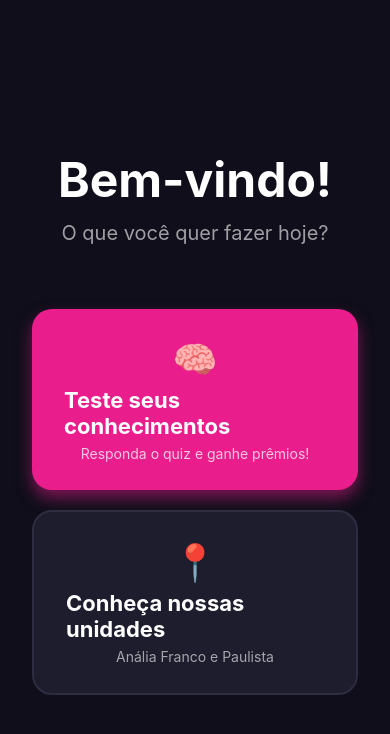
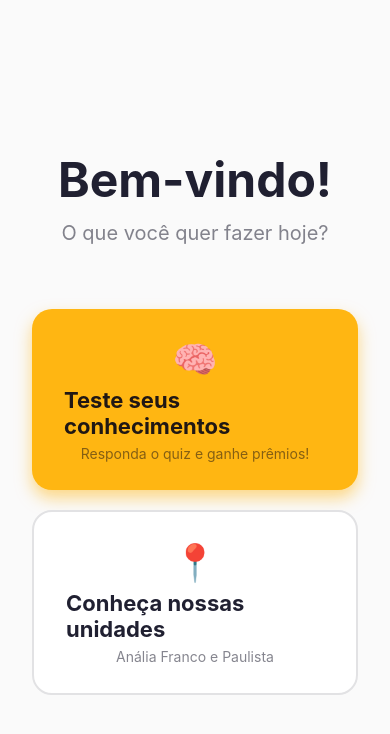
Before and after one commit to FrameworkBoy/Roulette, a React Native app: screen /Home in a window 390 px wide. Shown: the top 734 px of the page. Built offline with nearby package versions, Linux system fonts and the light colour scheme.

Commit message:
Add colors and remove mutiple spins

```diff
--- a/src/components/Roulette.tsx
+++ b/src/components/Roulette.tsx
@@ -60,7 +60,7 @@ export default function Roulette({ onSpinComplete }: Props = {}) {
   };
 
   const isNoPrize = result?.id === PRIZE_SYSTEM_CONFIG.noPrizeId;
-  const busy = isSpinning || isSelecting;
+  const busy = isSpinning || isSelecting || result !== null;
 
   return (
     <View style={styles.container}>
--- a/src/constants/colors.ts
+++ b/src/constants/colors.ts
@@ -1,12 +1,24 @@
 export const Colors = {
-  background: '#0F0E1A',
-  surface: '#1E1D2E',
-  border: '#2D2C40',
-  primary: '#E91E8C',
-  primaryDark: '#C2185B',
-  text: '#FFFFFF',
-  textSecondary: 'rgba(255,255,255,0.6)',
-  success: '#4CAF50',
-  error: '#F44336',
-  overlay: 'rgba(0,0,0,0.5)',
+  // Backgrounds
+  background: '#fafafa',
+  surface: '#ffffff',
+  border: '#e2e2e4',
+
+  // Brand yellow (primary CTA — matches Smart Fit buttons)
+  primary: '#ffb612',
+  primaryDark: '#eba200',
+  primaryPastel: 'rgba(255,182,18,0.12)',
+
+  // Typography
+  text: 'rgba(1,1,20,0.88)',
+  textSecondary: 'rgba(1,1,20,0.48)',
+  textOnPrimary: '#000000',
+
+  // Semantic
+  success: '#25a769',
+  successPastel: 'rgba(37,167,105,0.12)',
+  error: '#c92c3f',
+  errorPastel: 'rgba(201,44,63,0.12)',
+
+  overlay: 'rgba(0,0,0,0.6)',
 };
--- a/src/screens/HomeScreen.tsx
+++ b/src/screens/HomeScreen.tsx
@@ -120,7 +120,7 @@ const styles = StyleSheet.create({
   },
   primaryButtonSub: {
     fontSize: 14,
-    color: 'rgba(255,255,255,0.75)',
+    color: Colors.textSecondary,
   },
   outlineButton: {
     borderWidth: 2,
--- a/src/screens/QuizScreen.tsx
+++ b/src/screens/QuizScreen.tsx
@@ -203,15 +203,15 @@ const styles = StyleSheet.create({
   },
   optionSelected: {
     borderColor: Colors.primary,
-    backgroundColor: 'rgba(233,30,140,0.12)',
+    backgroundColor: Colors.primaryPastel,
   },
   optionCorrect: {
     borderColor: Colors.success,
-    backgroundColor: 'rgba(76,175,80,0.15)',
+    backgroundColor: Colors.successPastel,
   },
   optionWrong: {
     borderColor: Colors.error,
-    backgroundColor: 'rgba(244,67,54,0.15)',
+    backgroundColor: Colors.errorPastel,
   },
   optionDimmed: { opacity: 0.4 },
   optionLetter: {
```
